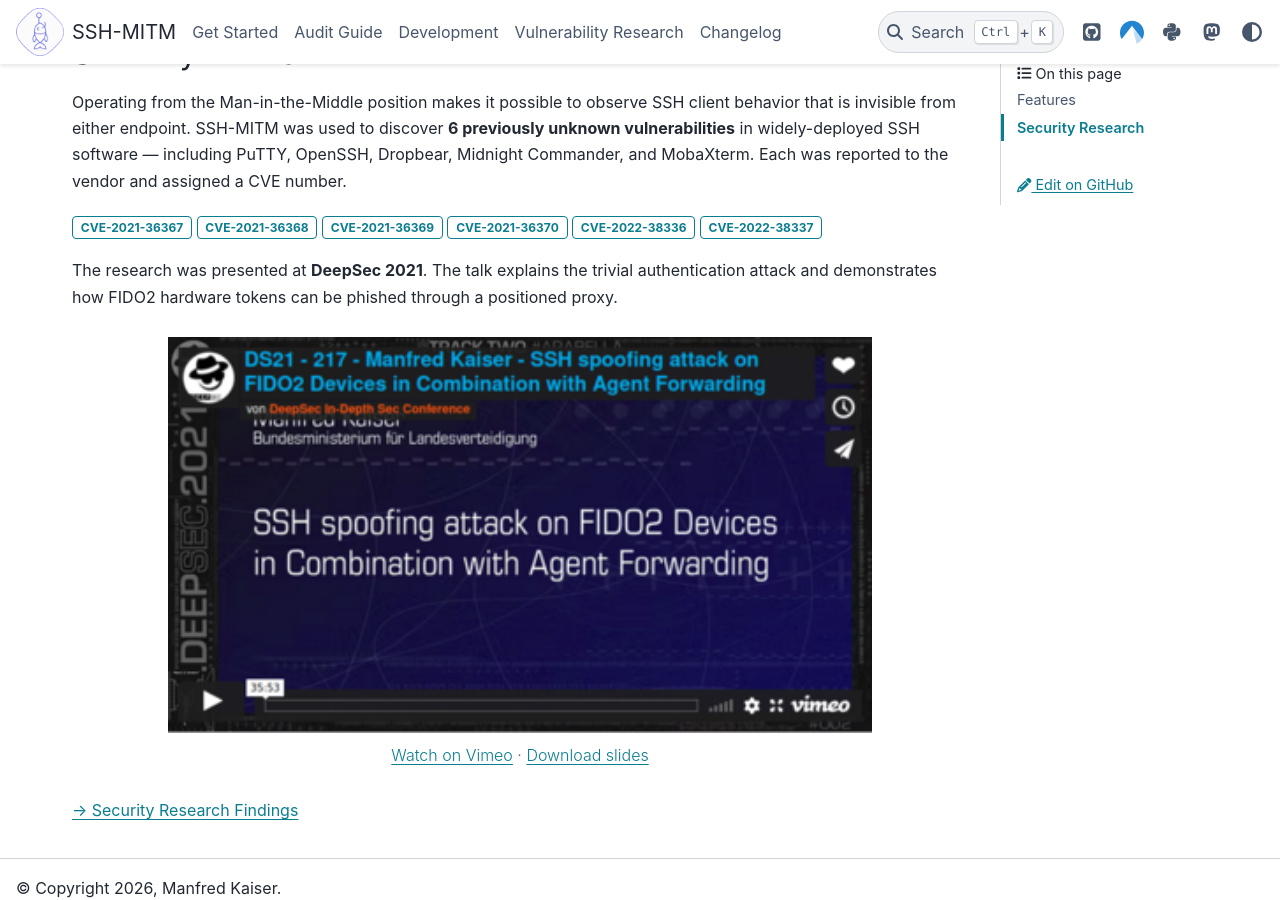
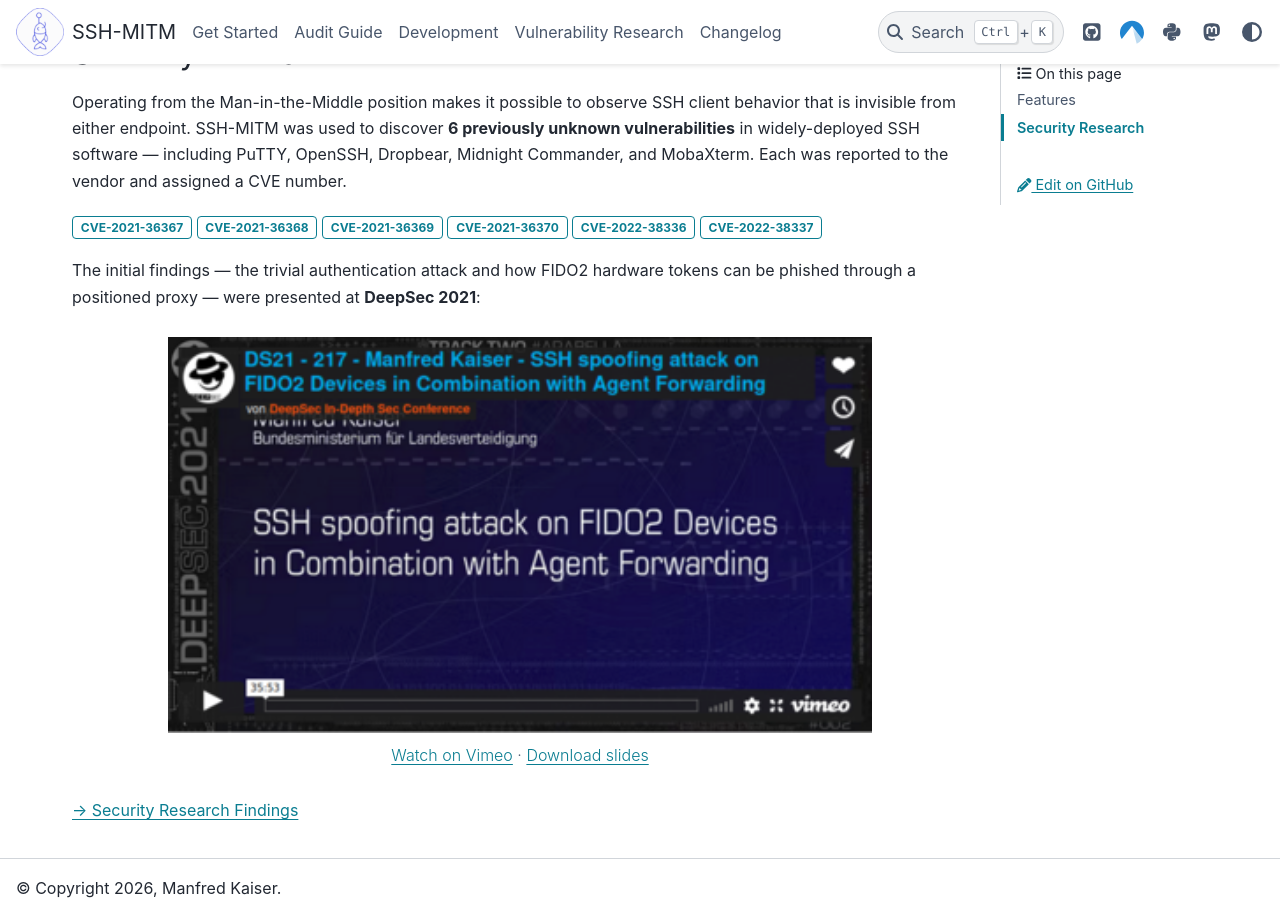
Before and after one commit to ssh-mitm/ssh-mitm, a Sphinx documentation site: the page built from doc/index.rst, in a window 1280 px wide and 900 px high, scrolled down 1417 px. Built offline with Sphinx 7.4.7 and the PyData theme 0.15.4, drawn with Linux system fonts in a browser that asks for light colours; pages that are not in the unit, such as notebooks, are missing from menus; the version number is read from the project's files by our own code.

Commit message:
docs: clarify DeepSec 2021 talk covers initial findings only, not all 6 CVEs

```diff
--- a/doc/index.rst
+++ b/doc/index.rst
@@ -76,9 +76,9 @@
 :bdg-link-primary-line:`CVE-2022-38336 <vulnerabilities/CVE-2022-38336.html>`
 :bdg-link-primary-line:`CVE-2022-38337 <vulnerabilities/CVE-2022-38337.html>`
 
-The research was presented at **DeepSec 2021**. The talk explains the trivial
-authentication attack and demonstrates how FIDO2 hardware tokens can be
-phished through a positioned proxy.
+The initial findings — the trivial authentication attack and how FIDO2
+hardware tokens can be phished through a positioned proxy — were presented
+at **DeepSec 2021**:
 
 .. figure:: images/ds2021-video-small.png
    :target: https://vimeo.com/showcase/9059922/video/651517195
```
